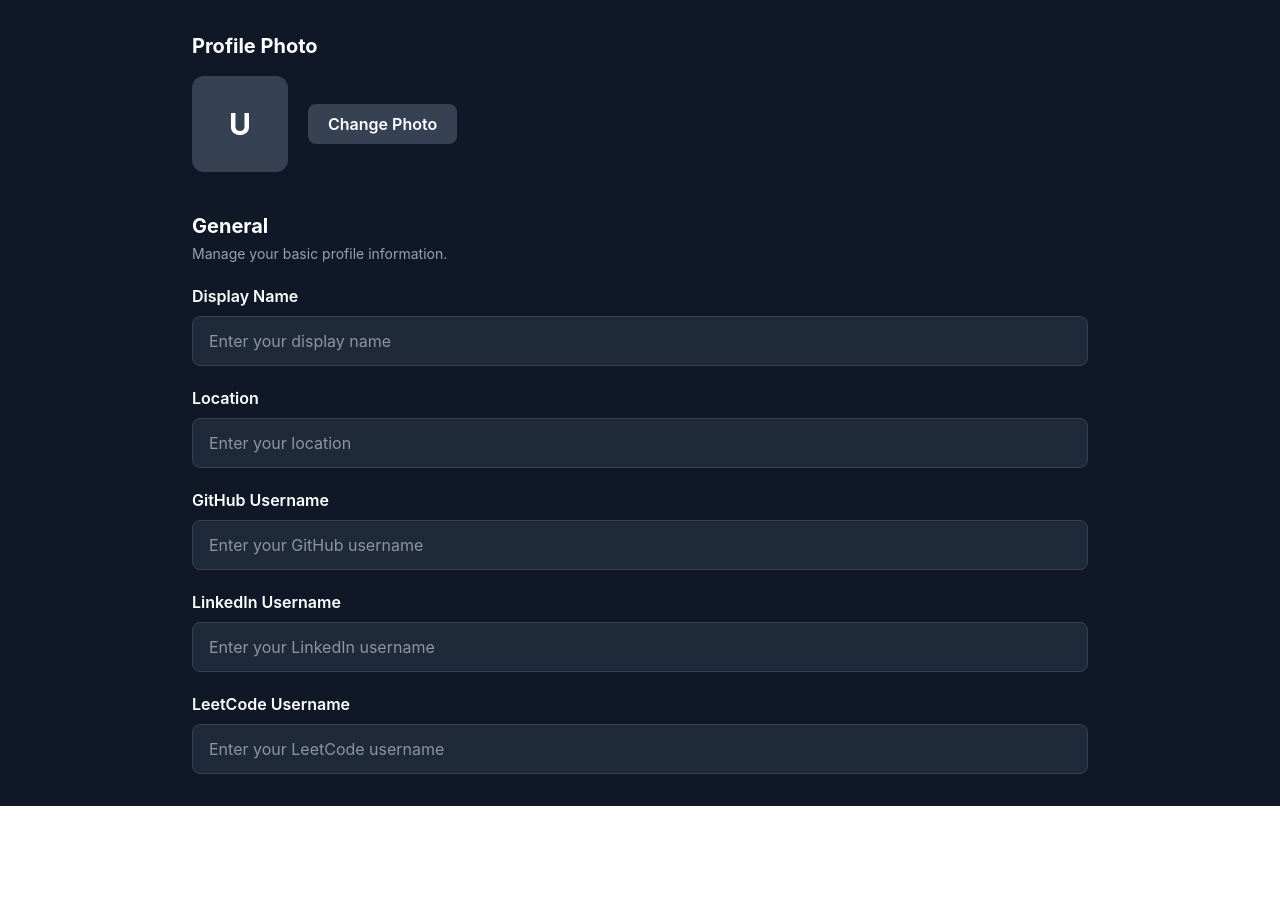
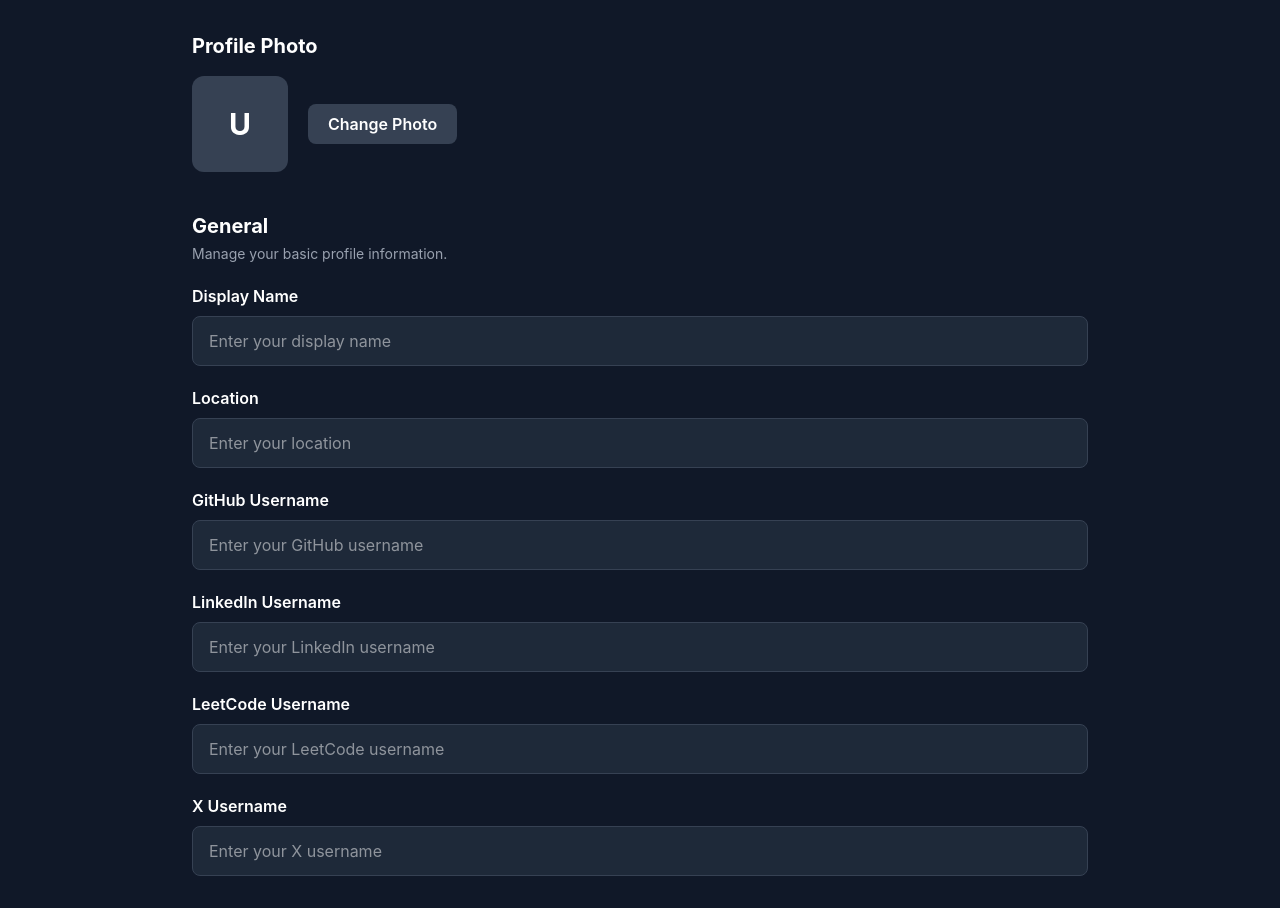
Before and after one commit to utkarsh191/gamified-learning, a React (Vite) app in the folder client/: page /edit-profile in a window 1280 px wide. Before the commit the page ends 806 px from the top, so only its background shows below. Built offline with nearby package versions, Linux system fonts and the light colour scheme; sample sign-in values are in the browser's storage.

Commit message:
Add X username field to edit profile

```diff
--- a/client/src/pages/EditProfile.tsx
+++ b/client/src/pages/EditProfile.tsx
@@ -97,6 +97,19 @@ function EditProfile() {
               className="w-full rounded-lg border border-gray-700 bg-gray-800 px-4 py-3 text-white outline-none transition focus:border-blue-500"
             />
           </div>
+
+          {/* X Username */}
+          <div className="mt-5">
+            <label className="mb-2 block font-semibold">
+              X Username
+            </label>
+
+            <input
+              type="text"
+              placeholder="Enter your X username"
+              className="w-full rounded-lg border border-gray-700 bg-gray-800 px-4 py-3 text-white outline-none transition focus:border-blue-500"
+            />
+          </div>
         </section>
 
       </div>
```
